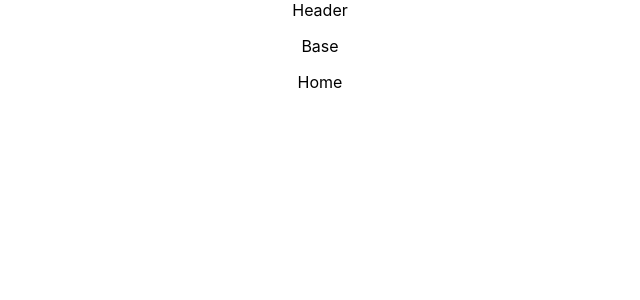
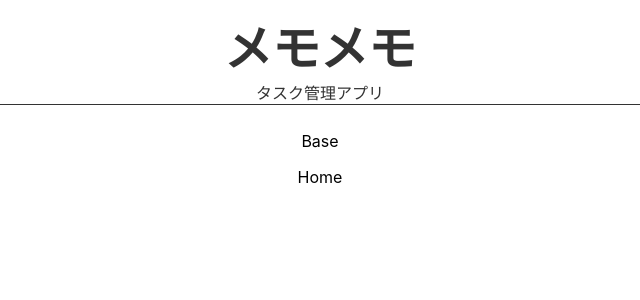
Before and after one commit to koto-ista/task-app-front, a React (Create React App) app: page / in a window 1280 px wide. Shown: the top 300 px of the page, without its empty margins (320-960 px from the left). Built offline with nearby package versions, Linux system fonts and the light colour scheme.

Commit message:
Headerの作成

```diff
--- a/src/index.tsx
+++ b/src/index.tsx
@@ -1,6 +1,7 @@
 import React from 'react';
 import ReactDOM from 'react-dom/client';
 import './index.css';
+import './style/global.css';
 import App from './App';
 import reportWebVitals from './reportWebVitals';
 import { BrowserRouter } from 'react-router-dom';
--- a/src/pages/Header.tsx
+++ b/src/pages/Header.tsx
@@ -1,7 +1,14 @@
 import React from 'react';
 
 const Header = () => {
-  return <header>Header</header>;
+  return (
+    <header>
+      <div className="header-wrapper">
+        <h1 className="logo">メモメモ</h1>
+        <h2 className="logo-sub">タスク管理アプリ</h2>
+      </div>
+    </header>
+  );
 };
 
 export default Header;
--- /dev/null
+++ b/src/style/global.css
@@ -0,0 +1,18 @@
+.header-wrapper {
+  padding: 10px 20px;
+  background-color: #fff;
+  color: #333;
+}
+
+.logo {
+  font-size: 3rem;
+  font-weight: bold;
+  margin: 0;
+}
+
+.logo-sub {
+  font-size: 1rem;
+  font-weight: normal;
+  margin: 0;
+  border-bottom: 1px solid #333;
+}
```
